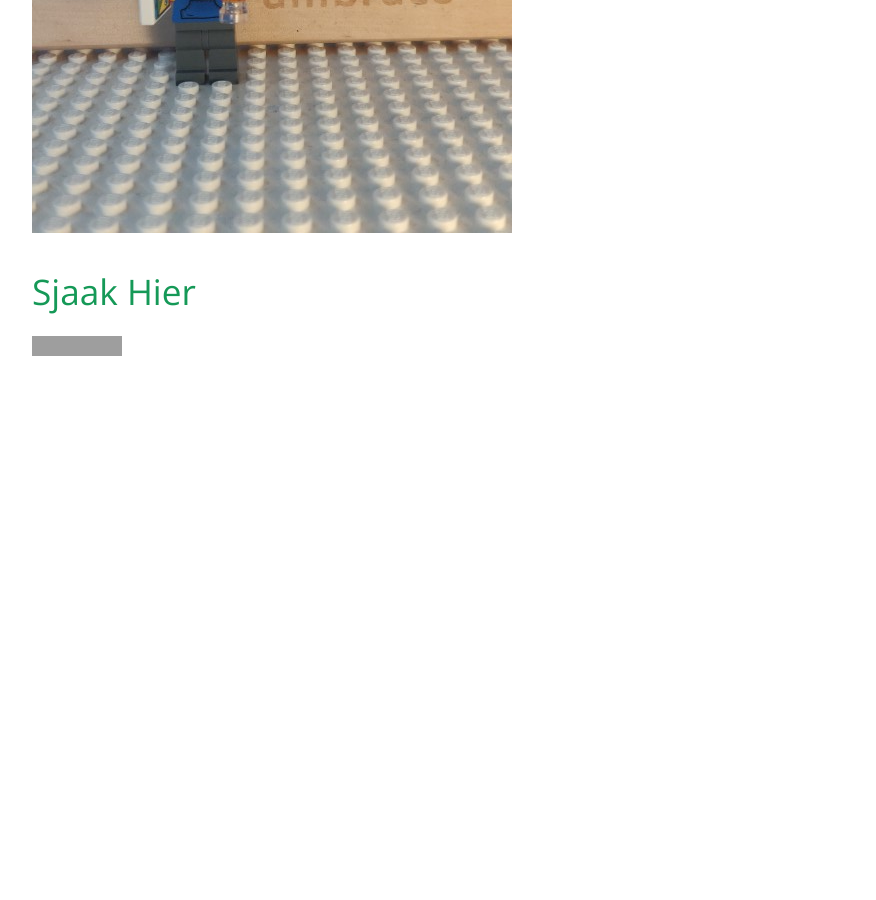
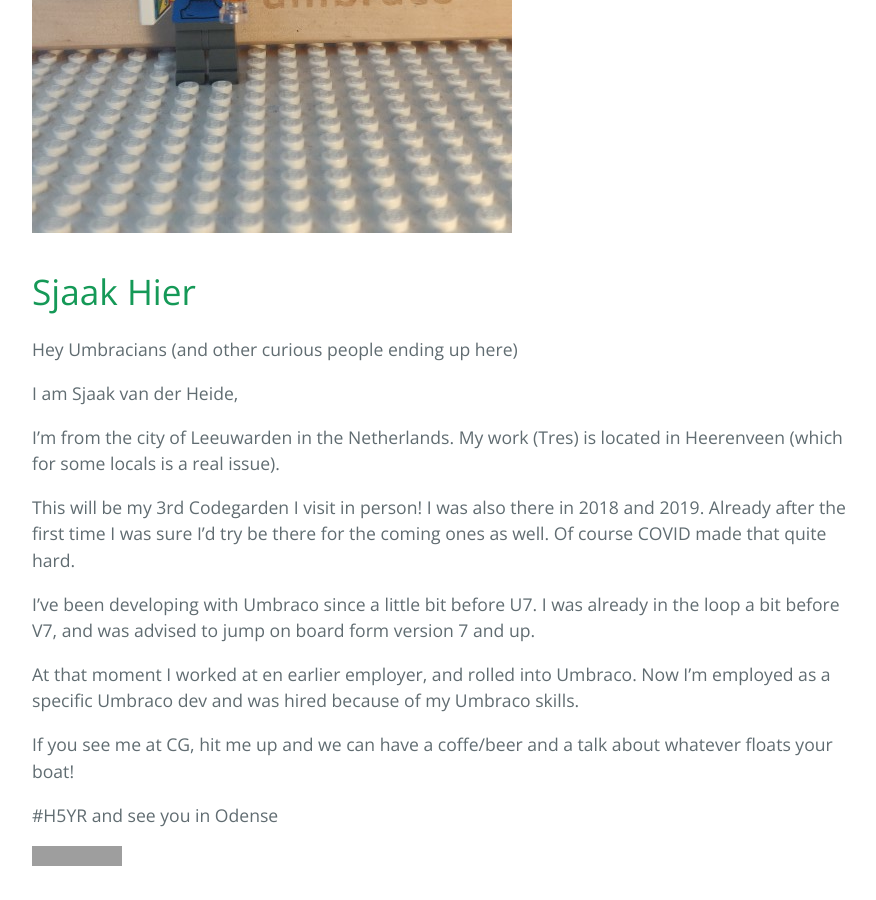
Before and after one commit to OwainWilliams/OwainWilliams.github.io, a Jekyll site: the page built from _posts/2022-06-04-SjaakH.md, in a window 1280 px wide and 900 px high, scrolled down 679 px. Shown: the whole window, without its empty margins (192-1068 px from the left). Built offline with Jekyll 4.4.1, drawn with Linux system fonts in a browser that asks for light colours; before the commit the page ends 1084 px from its top, so only the background shows below that; grey boxes are pictures that could not be loaded.

Commit message:
Update 2022-06-04-SjaakH.md

```diff
--- a/_posts/2022-06-04-SjaakH.md
+++ b/_posts/2022-06-04-SjaakH.md
@@ -9,4 +9,23 @@ caption: "Sjaak Hier"
 ![](/uploads/album/sjaakhier.jpg)
 # Sjaak Hier
 
+Hey Umbracians (and other curious people ending up here)
+
+I am Sjaak van der Heide,
+
+I'm from the city of Leeuwarden in the Netherlands. My work (Tres) is located in Heerenveen (which for some locals is a real issue).
+
+This will be my 3rd Codegarden I visit in person! I was also there in 2018 and 2019.
+Already after the first time I was sure I'd try be there for the coming ones as well. Of course COVID made that quite hard.
+
+I've been developing with Umbraco since a little bit before U7.
+I was already in the loop a bit before V7, and was advised to jump on board form version 7 and up.
+
+At that moment I worked at en earlier employer, and rolled into Umbraco.
+Now I'm employed as a specific Umbraco dev and was hired because of my Umbraco skills.
+
+If you see me at CG, hit me up and we can have a coffe/beer and a talk about whatever floats your boat!
+
+#H5YR and see you in Odense
+
 [![Twitter URL](https://img.shields.io/twitter/url/https/twitter.com/sjaakhier.svg?style=social&label=Follow%20%40sjaakhier)](https://twitter.com/sjaakhier)
```
